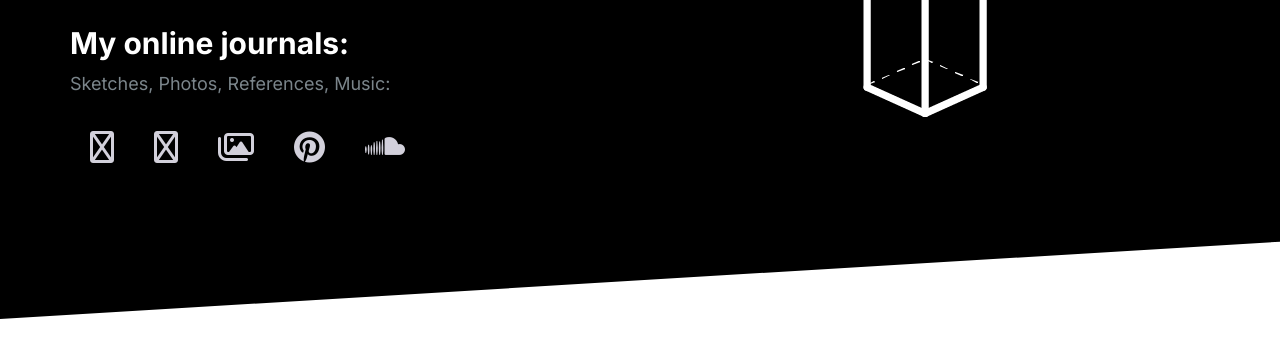
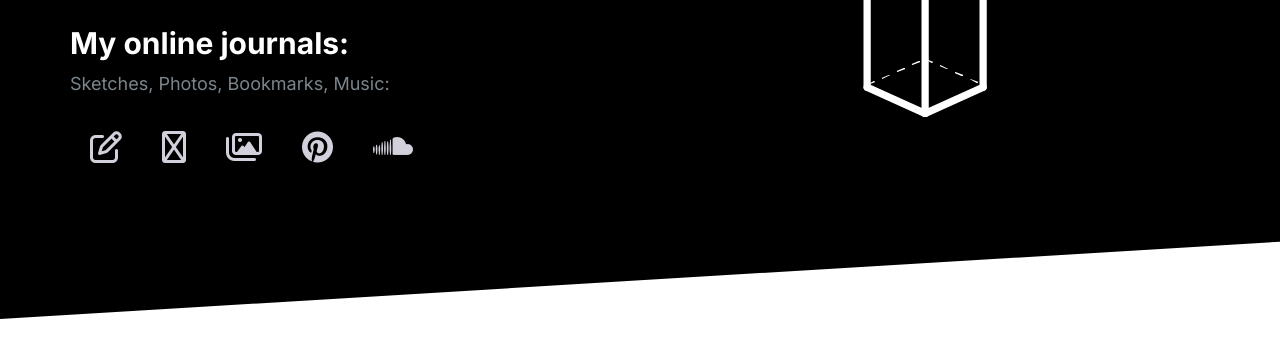
Before and after one commit to Filippos-Filippidis/Filippos-Filippidis.github.io, a plain HTML site: page index.html in a window 1280 px wide. Shown: the part 454-800 px from the top of the page. Drawn offline with nearby package versions, Linux system fonts and the light colour scheme.

Commit message:
Updated text and journal icon

```diff
--- a/index.html
+++ b/index.html
@@ -36,11 +36,11 @@
                 <div class="callout__content">
                   <h2 class="callout__heading1">My online journals:</h2>
                   <p>
-                    Sketches, Photos, References, Music:
+                    Sketches, Photos, Bookmarks, Music:
                   </p>
                 </div>
                 <list class="list nav__list">
-                  <li class="nav__item"><a href="https://filipposfilippidis.tumblr.com" target="blank"><i class="fa-regular fa-book fa-2xl"></i></a></li>
+                  <li class="nav__item"><a href="https://filipposfilippidis.tumblr.com" target="blank"><i class="fa-regular fa-pen-to-square fa-2xl"></i></a></li>
                   <li class="nav__item"><a href="https://filipposfilippidis-bookmarks.tumblr.com" target="blank"><i class="fa-regular fa-book-bookmark fa-2xl"></i></a></li>
                   <li class="nav__item"><a href="https://filipposfilippidis-photos.tumblr.com/" target="blank"><i class="fa-regular fa-images fa-2xl"></i></a></li>
                   <li class="nav__item"><a href="https://pin.it/52Jk4Nn" target="blank"><i class="fa-brands fa-pinterest fa-2xl"></i></a></li>
```
